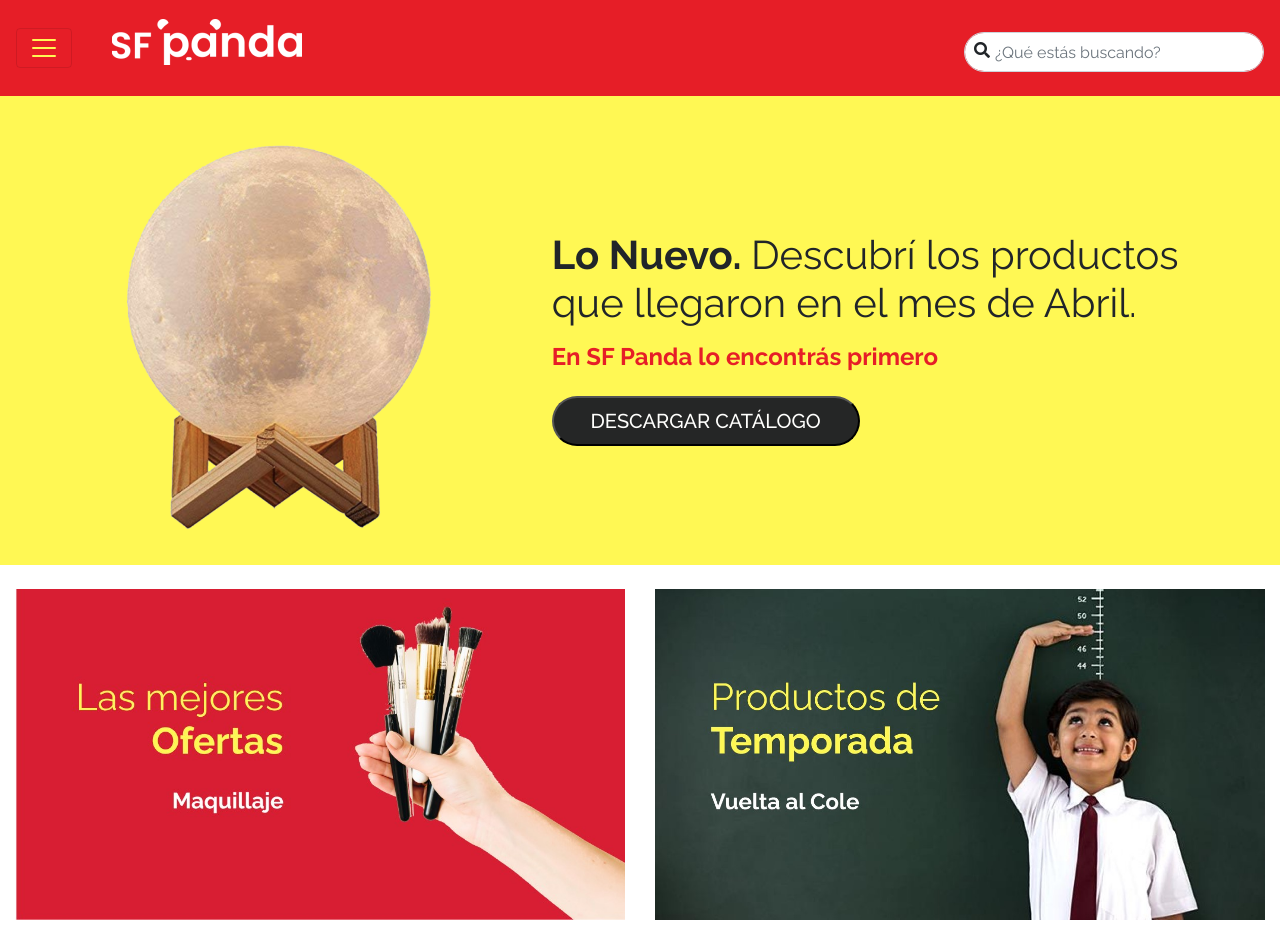
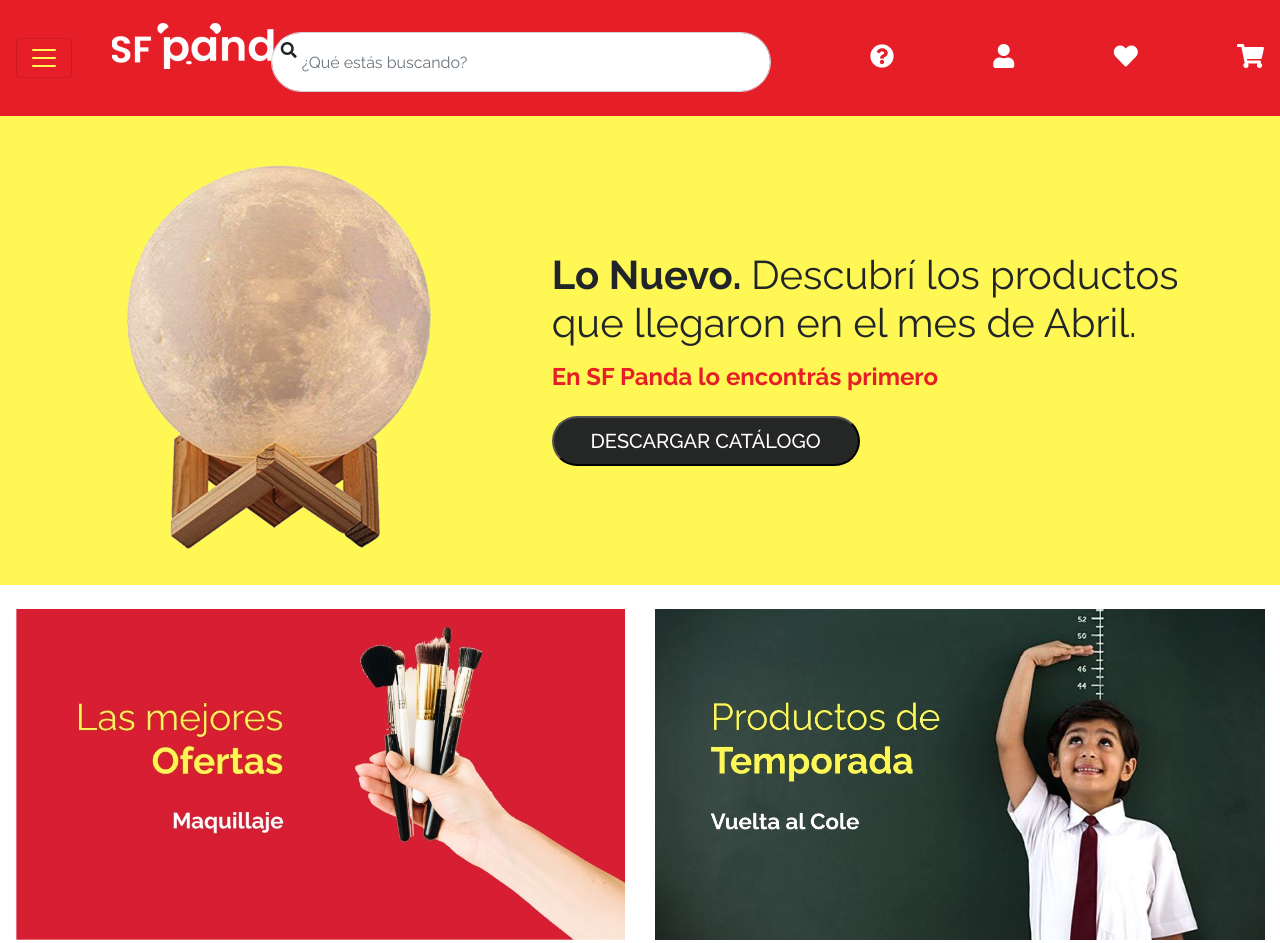
Before and after one commit to cvillar22/SF-Panda, a website: page index.html in a window 1280 px wide. Shown: the top 943 px of the page. Drawn offline with nearby package versions, Linux system fonts and the light colour scheme; a web font is replaced by a local one.

Commit message:
iconos en el nav

```diff
--- a/index.html
+++ b/index.html
@@ -20,6 +20,8 @@
 		crossorigin="anonymous">
 	<link rel="stylesheet" href="https://use.fontawesome.com/releases/v5.8.1/css/all.css"
 		integrity="sha384-50oBUHEmvpQ+1lW4y57PTFmhCaXp0ML5d60M1M7uH2+nqUivzIebhndOJK28anvf" crossorigin="anonymous">
+	<script src="https://cdnjs.cloudflare.com/ajax/libs/popper.js/1.16.0/umd/popper.min.js"></script>
+	<script src="https://kit.fontawesome.com/yourcode.js" crossorigin="anonymous"></script>
 </head>
 
 <body>
@@ -34,13 +36,17 @@
 			<div>
 				<img class="logo" src="img/logo.png" alt="logo">
 			</div>
-			<div class="form-group">
+			<div class="form-group" id="NavSearch">
 				<label class="control-label"> </label>
 				<div class="inner-addon left-addon">
 					<i class="fa fa-search"></i>
 					<input type="text" class="form-control" placeholder="¿Qué estás buscando?" />
 				</div>
 			</div>
+				<div><i class='fas fa-question-circle' style='font-size:24px; color: #fff'></i></div>
+				<div><i class='fas fa-user' style='font-size:24px; color: #fff'></i></div>
+				<div><i class='fas fa-heart' style='font-size:24px; color: #fff'></i></div>
+				<div><i class='fas fa-shopping-cart' style='font-size:24px; color: #fff'></i></div>
 		</nav>
 		<div class="menu-flotante hid" style="display: none;">
 			<div class="interno">
@@ -293,7 +299,7 @@
 	<!--News Letters</!-->
 	<div class="container-fluid">
 		<div class="row">
-			<div class="col-md-12 newsLetters p-5">
+			<div class="col-md-12 newsLetters p-4">
 				<h3>¡Enterate primero!</h3>
 			</div>
 		</div>
--- a/scss/style.scss
+++ b/scss/style.scss
@@ -274,7 +274,11 @@ button.close {
 div.col-md-12.newsLetters {
     background-color: #fff854;
 }
-/*buscadpr*/
+/*buscador*/
+#navSearch{
+    display: block;
+}
+
 .inner-addon {
     position: relative;
 }
@@ -291,8 +295,8 @@ div.col-md-12.newsLetters {
 }
 .form-control {
     border-radius: 70px;
-    width: 300px;
-    height: 40px;
+    width: 500px;
+    height: 60px;
     padding: 1px;
 }
 /*logo*/
```
Also changed, not shown: css/style.css.
